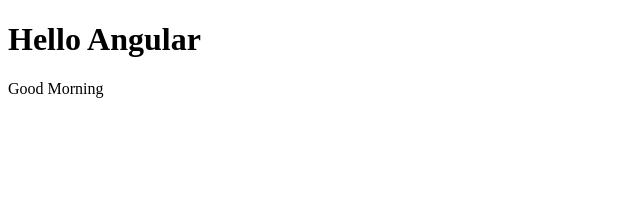
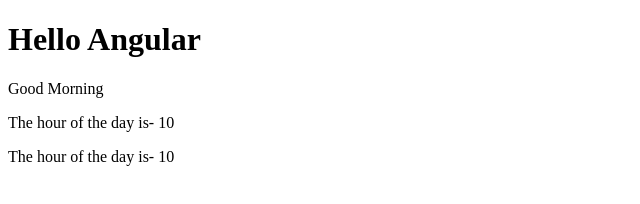
Before and after one commit to alamnr/Thinking-in-Angular-1.x, a plain HTML site: page index.html in a window 1280 px wide. Shown: the whole page, without its empty margins (0-640 px from the left). Drawn offline with nearby package versions, Linux system fonts and the light colour scheme.

Commit message:
Commit for ngBind and expressions

```diff
--- a/index.html
+++ b/index.html
@@ -11,6 +11,9 @@
     <h1>Hello Angular</h1>
     <p ng-if="hourOfDay < 12">Good Morning</p>
     <p ng-if="hourOfDay > 17">Good Evening</p>
+    <p>The hour of the day is- <span ng-bind="hourOfDay"></span></p>
+
+    <p>The hour of the day is- <span>{{hourOfDay}}</span></p>
 </body>
 </html>
 
@@ -25,4 +28,9 @@
   # ng-if  -  remove and recreate a portion  of the   DOM tree based on an expression
            - Element is added to the DOM if expression evaluates to true
            - if expression is false, element doesn't get added to the  DOM
+
+  # ng-bind  - Allows you to add value of a  variable into the markup
+             <span ng-bind='userName'></span>
+             Shorthand of ng-bind is - <span>{{userName}}</span>
+              {{expression}}  -   expression evaluates against scope
 -->
```
